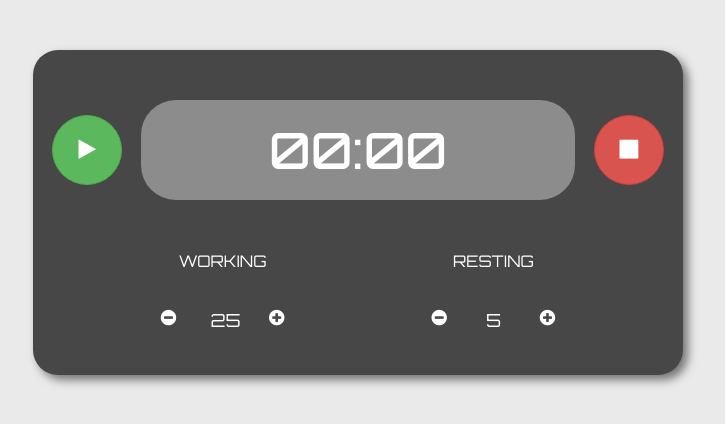
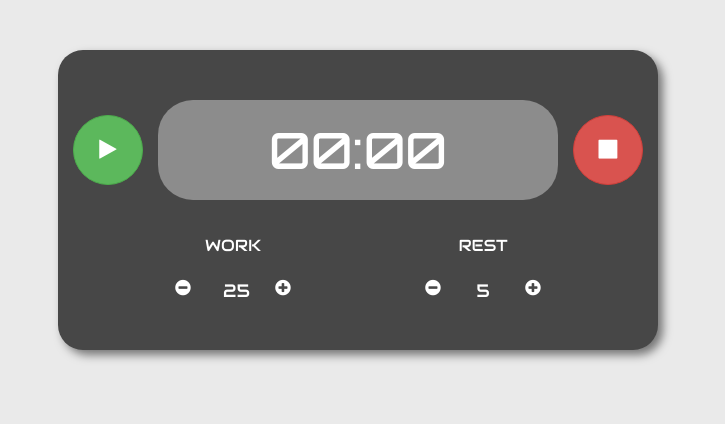
Before and after one commit to johnwcallahan/pomodoro-clock, a plain HTML site: page index.html in a window 1280 px wide. Shown: the whole page, without its empty margins (282-1007 px from the left). Drawn offline with nearby package versions, Linux system fonts and the light colour scheme.

Commit message:
change font and adjust clock size

```diff
--- a/index.html
+++ b/index.html
@@ -27,10 +27,10 @@
 		</div>
 		<div id="setValsText" class="row text-center">
 			<div class="col-xs-3 col-xs-offset-2">
-				<p class="text-center" id="workStatus">WORKING</p>
+				<p class="text-center" id="workStatus">WORK</p>
 			</div>
 			<div class="col-xs-3 col-xs-offset-2">
-				<p class="text-center" id="restStatus">RESTING</p>
+				<p class="text-center" id="restStatus">REST</p>
 			</div>
 		</div>
 		<div class="row" id="setVals">
--- a/styles.css
+++ b/styles.css
@@ -1,6 +1,7 @@
 @import url('https://fonts.googleapis.com/css?family=Orbitron:500,400');
 @import url('https://fonts.googleapis.com/css?family=Raleway');
 @import url('https://fonts.googleapis.com/css?family=Inconsolata');
+@import url('https://fonts.googleapis.com/css?family=Audiowide');
 
 body {
   background-color: #EAEAEA;
@@ -8,8 +9,8 @@ body {
 }
 
 #clock {
-  height: 325px;
-  width: 650px;
+  height: 300px;
+  width: 600px;
   background-color: #474747;
   margin: 50px auto 0 auto;
   border-radius: 25px;
@@ -42,9 +43,9 @@ body {
 
 #setValsText {
   color: white;
-  font-family: 'Orbitron', sans-serif;
+  font-family: 'Audiowide', cursive;
   font-weight: 400;
-  margin-top: 50px;
+  margin-top: 35px;
   font-size: 16px;
 }
 
@@ -53,9 +54,9 @@ body {
 }
 
 #setVals {
-  margin-top: 25px;
+  margin-top: 10px;
   color: white;
-  font-family: 'Orbitron', sans-serif;
+  font-family: 'Audiowide', cursive;
   font-weight: 400;
   font-size: 18px;
 }
```
